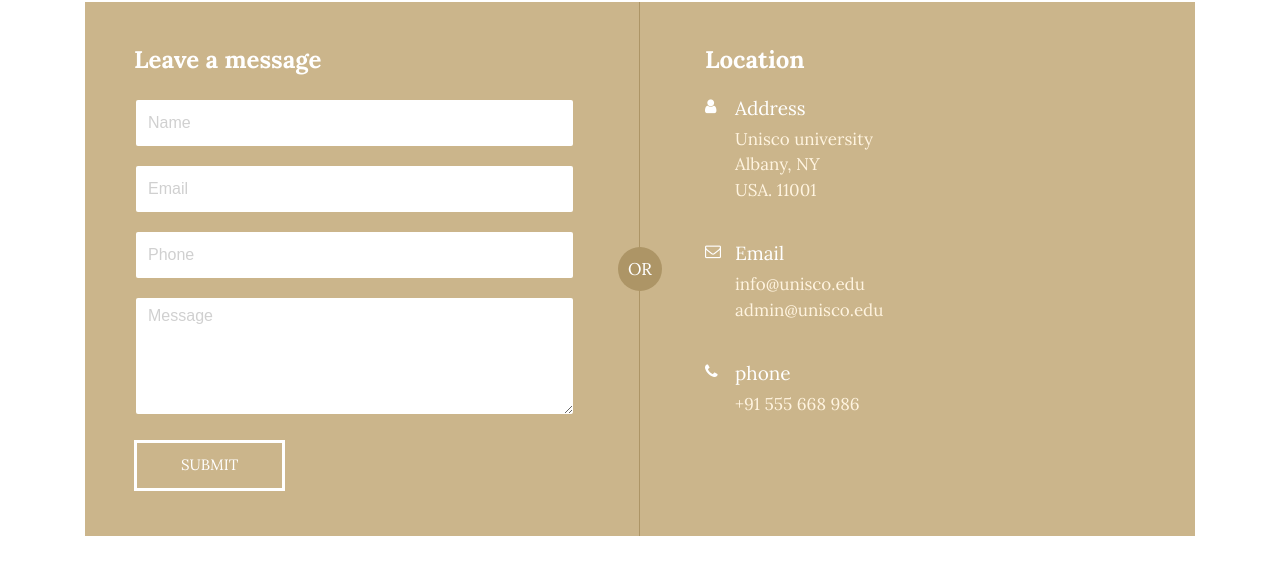
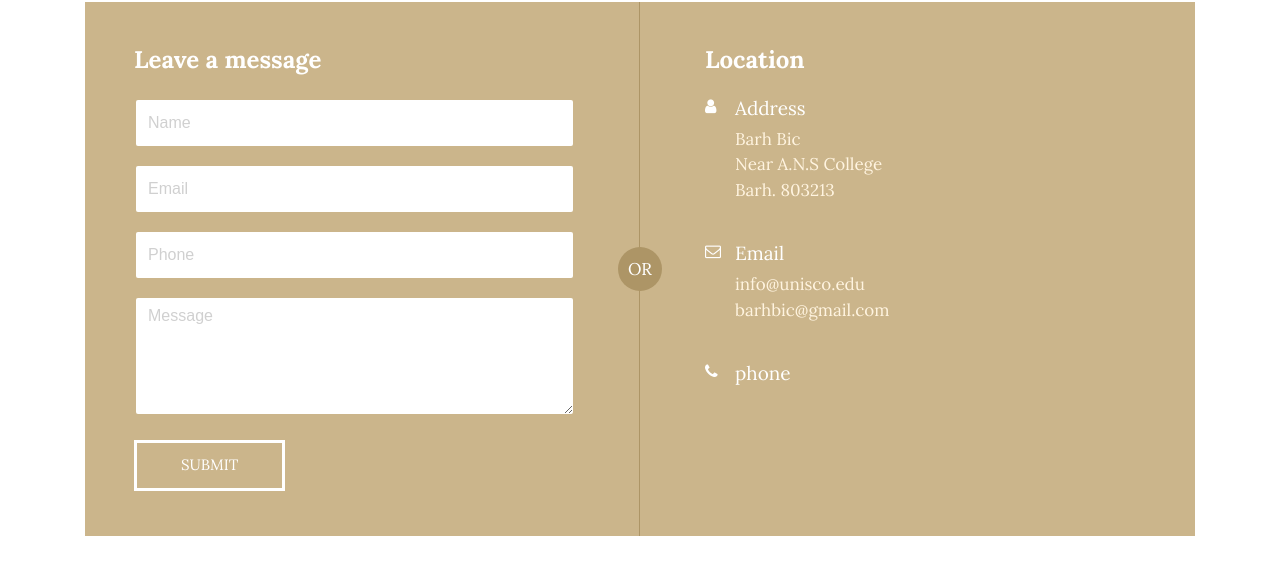
Before and after one commit to amansingh13vit/Barhbic, a plain HTML site: page contact.html in a window 1280 px wide. Shown: the part 579-1154 px from the top of the page. Drawn offline with nearby package versions, Linux system fonts and the light colour scheme; files that its build step writes are made by us from their sources.

Commit message:
Update contact.html

```diff
--- a/contact.html
+++ b/contact.html
@@ -126,23 +126,23 @@
                                 <div class="contact-details">
                                     <i class="fa fa-user" aria-hidden="true"></i>
                                     <h6>Address</h6>
-                                    <p> Unisco university
-                                        <br> Albany, NY
-                                        <br> USA. 11001</p>
+                                    <p> Barh Bic
+                                        <br> Near A.N.S College
+                                        <br> Barh. 803213</p>
                                     </div>
                                     <br>
                                     <div class="contact-details">
                                         <i class="fa fa-envelope-o" aria-hidden="true"></i>
                                         <h6>Email</h6>
                                         <p>info@unisco.edu
-                                            <br> admin@unisco.edu
+                                            <br> barhbic@gmail.com
                                         </p>
                                     </div>
                                     <br>
                                     <div class="contact-details">
                                         <i class="fa fa-phone" aria-hidden="true"></i>
                                         <h6>phone</h6>
-                                        <p>+91 555 668 986</p>
+                                        <p+91-9122327584</p>
                                     </div>
                                 </div>
                             </div>
```
